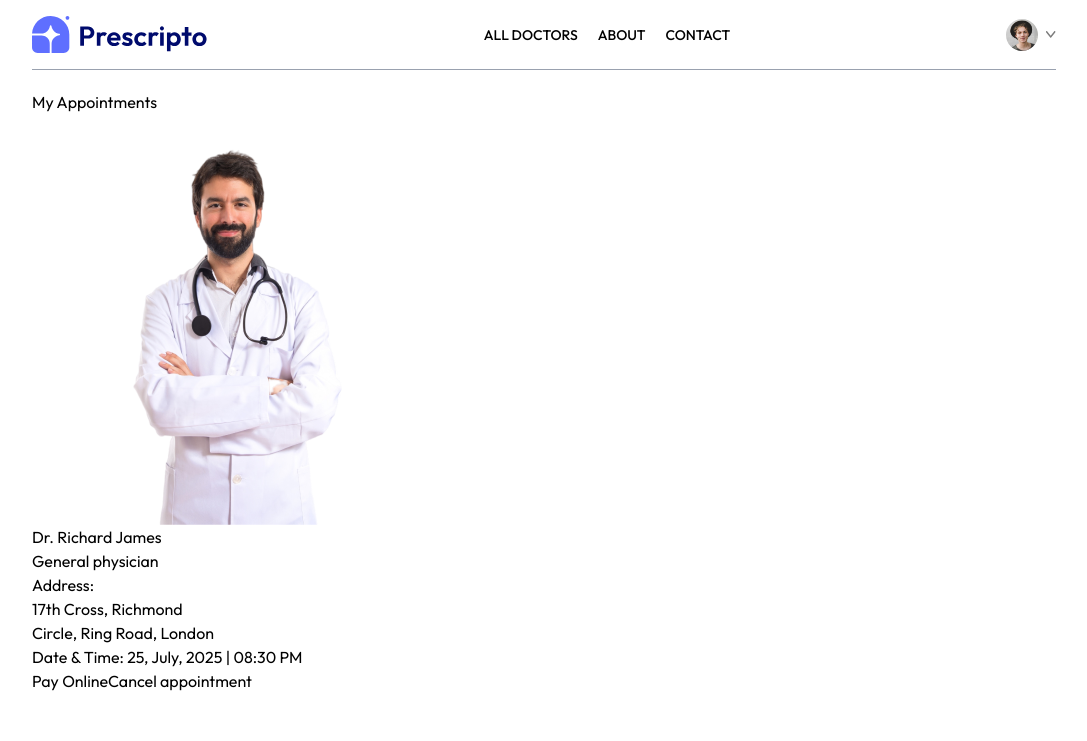
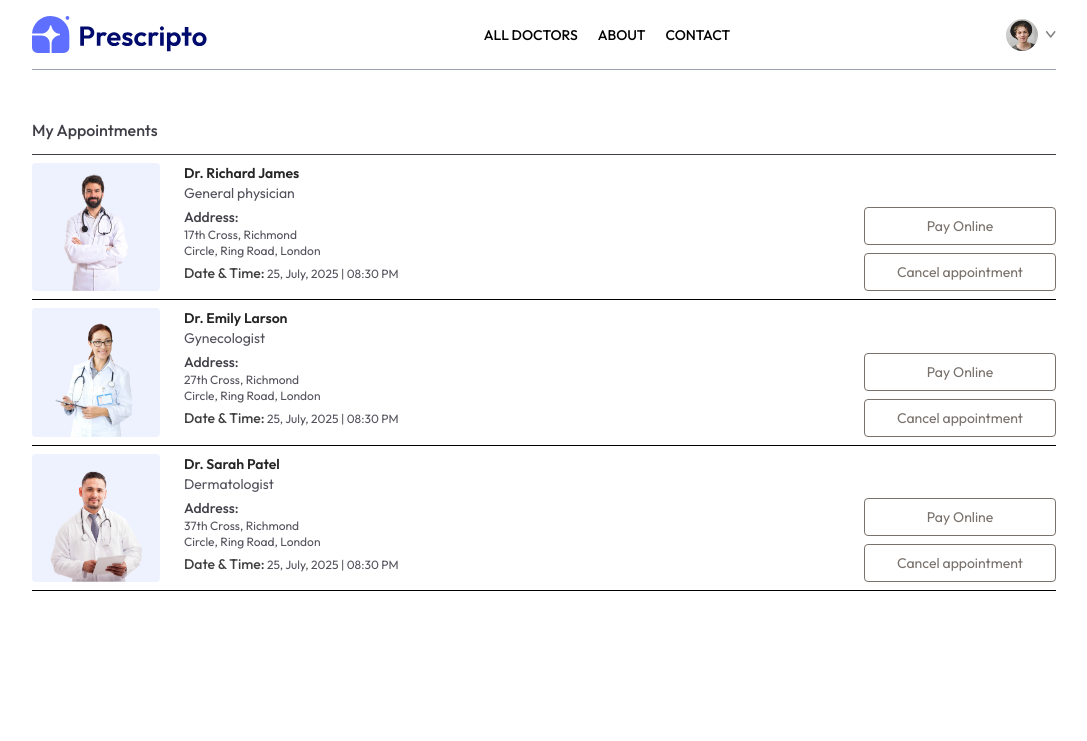
Before and after one commit to DhirajNeupane-999/Appartment-booking-system, a React (Vite) app in the folder frontend/: page /appointments in a window 1280 px wide. Shown: the top 741 px of the page, without its empty margins (96-1183 px from the left). Built offline with nearby package versions, Linux system fonts and the light colour scheme.

Commit message:
appointments page css

```diff
--- a/frontend/src/pages/Appointments.jsx
+++ b/frontend/src/pages/Appointments.jsx
@@ -5,27 +5,27 @@
   const { doctors } = useContext(AppContext);
   return (
     <div>
-      <p>My Appointments</p>
+      <p className="pb-3 mt-12 font-medium text-zinc-700 border-b">My Appointments</p>
       <div>
-        {doctors.slice(0, 2).map((doc, index) => (
-          <div key={index}>
+        {doctors.slice(0, 3).map((doc, index) => (
+          <div className="grid grid-cols-[1fr_2fr] gap-4 sm:flex sm:gap-6 py-2 border-b" key={index}>
             <div>
-              <img src={doc.image} alt="" />
+              <img className="w-32 bg-indigo-50 rounded" src={doc.image} alt="" />
             </div>
-            <div>
-              <p>{doc.name}</p>
+            <div className="md:flex-1 text-sm text-zinc-600">
+              <p className="text-neutral-800 font-semibold">{doc.name}</p>
               <p>{doc.speciality}</p>
-              <p>Address:</p>
-              <p>{doc.address.line1}</p>
-              <p>{doc.address.line2}</p>
-              <p>
-                <span>Date & Time:</span> 25, July, 2025 | 08:30 PM
+              <p className="text-zinc-700 font-medium mt-1">Address:</p>
+              <p className="text-xs">{doc.address.line1}</p>
+              <p className="text-xs">{doc.address.line2}</p>
+              <p className="text-xs mt-1">
+                <span className="text-sm text-neutral-700 font-medium">Date & Time:</span> 25, July, 2025 | 08:30 PM
               </p>
             </div>
             <div></div>
-            <div>
-              <button>Pay Online</button>
-              <button>Cancel appointment</button>
+            <div className="flex flex-col gap-2 justify-end">
+              <button className="text-sm text-stone-500 text-center sm:min-w-48 py-2 border rounded hover:bg-primary hover:text-white transition-all duration-300">Pay Online</button>
+              <button className="text-sm text-stone-500 text-center sm:min-w-48 py-2 border rounded hover:bg-red-600 hover:text-white transition-all duration-300">Cancel appointment</button>
             </div>
           </div>
         ))}
```
